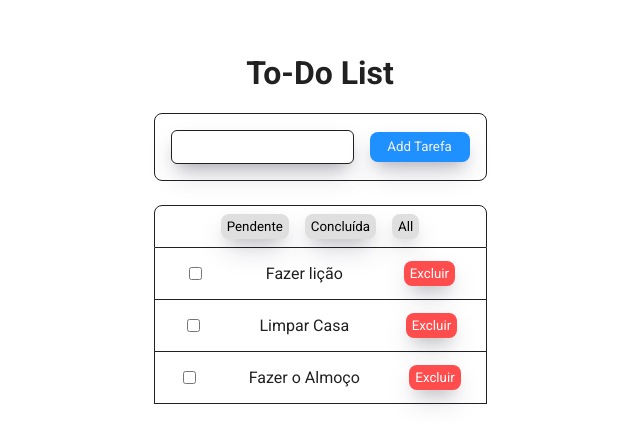
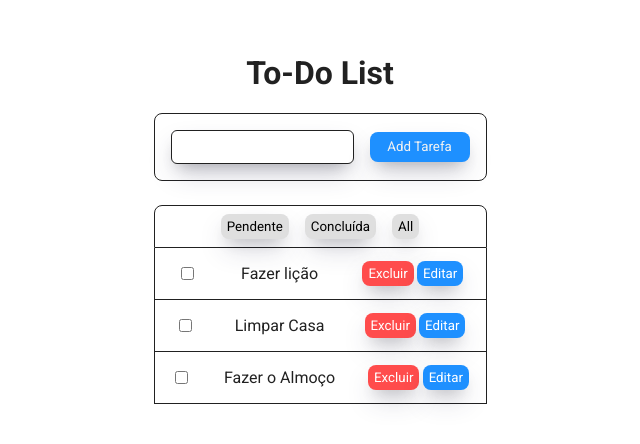
Before and after one commit to joaoviccardoso/To-do-ListReact, a React (Vite) app in the folder ToDo-ListReact/: page / in a window 1280 px wide. Shown: the part 182-626 px from the top of the page, without its empty margins (320-960 px from the left). Built offline with nearby package versions, Linux system fonts and the light colour scheme.

Commit message:
adicionado a funcionalidade de editar as mensagens

```diff
--- a/ToDo-ListReact/src/App.css
+++ b/ToDo-ListReact/src/App.css
@@ -27,10 +27,3 @@ section{
     border: solid 1px #212121;
     border-radius: 8px;
 }
-
-.tarefas{
-    display: flex;
-    justify-content: space-around;
-    align-items: center;
-    border-bottom: #212121 1px solid;
-}
--- a/ToDo-ListReact/src/App.jsx
+++ b/ToDo-ListReact/src/App.jsx
@@ -7,16 +7,31 @@ import { useState } from 'react'
 
 function App() {
   let [tarefas, setTarefas] = useState(['Fazer lição', 'Limpar Casa', 'Fazer o Almoço'])
+  const [editarTarefa, setEditarTareda] = useState(null)
   const [inputTarefa, setInputTarefa] = useState('');
 
   function mostrarValorInput(){
-    console.log(inputTarefa)
-    setTarefas([...tarefas, inputTarefa])
-    console.log(tarefas)
+    if(editarTarefa !== null){
+      const atualizar = tarefas.map((tarefa, index) => {
+        return index === editarTarefa ? inputTarefa : tarefa
+      })
+      setTarefas(atualizar)
+      console.log(atualizar)
+      console.log(tarefas)
+    } else{
+      setTarefas([...tarefas, inputTarefa])
+      console.log(tarefas)
+    }
+
   }
 
   function excluirTarefa(indexParaRemover){
     setTarefas(tarefas.filter((_, index) => index !== indexParaRemover));
+  }
+
+  function adicionarTarefaNoInput(indexParaEditar){
+      setEditarTareda(indexParaEditar)
+      setInputTarefa(tarefas[indexParaEditar])
   }
 
   return (
@@ -45,6 +60,7 @@ function App() {
           <Tarefas
             tarefas={tarefas}
             excluirTarefa={excluirTarefa}
+            editarTarefa={adicionarTarefaNoInput}
           />
         </div>
       </section>
--- a/ToDo-ListReact/src/componentes/button/botao.css
+++ b/ToDo-ListReact/src/componentes/button/botao.css
@@ -14,7 +14,7 @@
     background-color: #1C86EE;
 }
 
-.btn-estados, .btn-excluir{
+.btn-estados, .btn-excluir, .btn-editar{
     font-family: "Roboto", sans-serif;
     background-color: #dfdfdf;
     height: 25px;
@@ -36,3 +36,12 @@
 .btn-excluir:hover{
     background-color: #E04343;
 }
+
+.btn-editar{
+    background-color: #1E90FF;
+    color: #FFF;
+}
+
+.btn-editar:hover{
+    background-color: #1E90FF;
+}
--- a/ToDo-ListReact/src/componentes/tarefas/index.jsx
+++ b/ToDo-ListReact/src/componentes/tarefas/index.jsx
@@ -2,7 +2,7 @@ import './tarefas.css'
 import Input from '../input'
 import Botao from '../button'
 
-function Tarefas({tarefas, excluirTarefa}){
+function Tarefas({tarefas, excluirTarefa, editarTarefa}){
 
     return (
         <div>
@@ -13,11 +13,20 @@ function Tarefas({tarefas, excluirTarefa}){
                       className="input-concluido"
                     />
                     <p>{tarefa}</p>
-                    <Botao
-                      onClick={() => excluirTarefa(index)}
-                      className="btn-excluir"
-                      text="Excluir"
-                    />
+
+                    <div className='container-btnsEditarExcluir'>
+                      <Botao
+                        onClick={() => excluirTarefa(index)}
+                        className="btn-excluir"
+                        text="Excluir"
+                      />
+                      <Botao
+                        onClick={() => editarTarefa(index)}
+                        className="btn-editar"
+                        text='Editar'
+                      />
+                    </div>
+
                   </div>
             )
           })}
--- a/ToDo-ListReact/src/componentes/tarefas/tarefas.css
+++ b/ToDo-ListReact/src/componentes/tarefas/tarefas.css
@@ -0,0 +1,13 @@
+.tarefas{
+    display: flex;
+    justify-content: space-around;
+    align-items: center;
+    border-bottom: #212121 1px solid;
+}
+
+.container-btnsEditarExcluir{
+    display: flex;
+    align-items: center;
+    justify-content: center;
+    gap: .2rem;
+}
```
